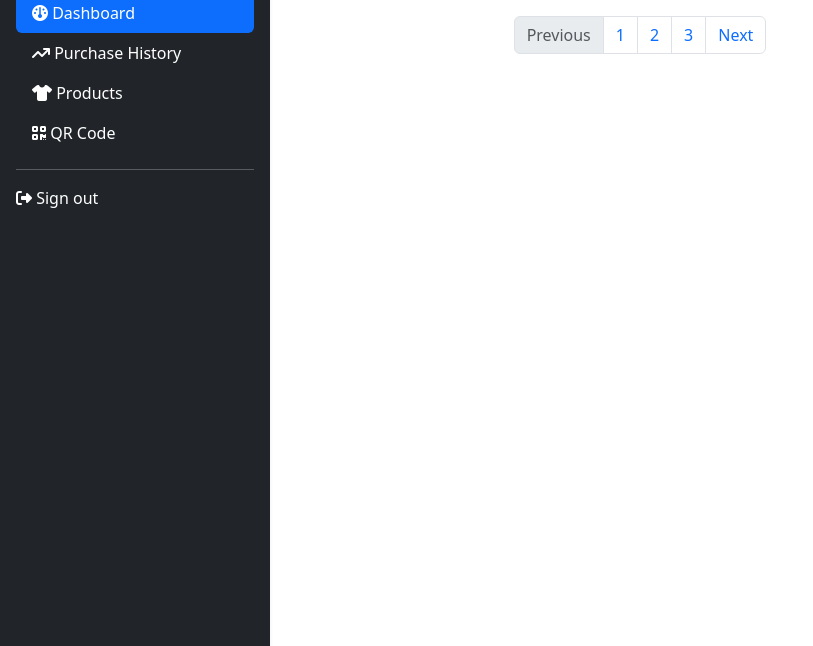
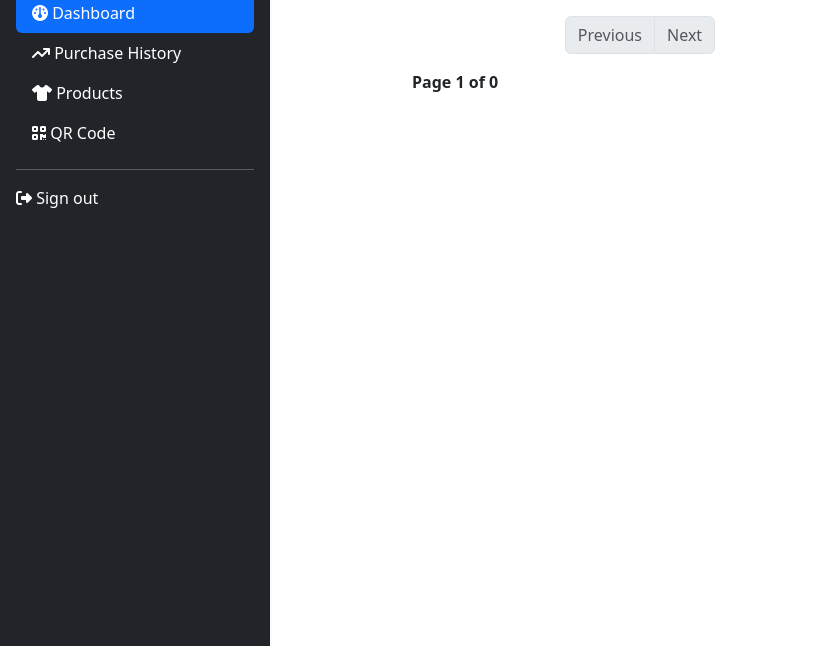
Before and after one commit to Deskud/UniformSM-Thesis-2024-2025-, a PHP site: page /Dashboard.php in a window 1280 px wide. Shown: the part 154-800 px from the top of the page, without its empty margins (0-813 px from the left). Run offline with PHP 8.4, Linux system fonts and the light colour scheme; a user stored in the database is signed in; data that the repository does not hold is empty; some libraries are stand-ins or nearby versions.

Commit message:
Working pagination for dashboard

```diff
--- a/Dashboard-table.php
+++ b/Dashboard-table.php
@@ -1,9 +1,64 @@
+<!--
+
+Reference for pagination
+https://www.youtube.com/watch?v=7dQAv0icVGk
+
+
+-->
 <?php
-include "dbconnection.php";
+include "dbconnection.php"; //Calls connection to local database
 
-$query = "SELECT * FROM products";
+// $query = "SELECT * FROM products"; //Selects the table name
+
+
+
+//PAGINATION start
+
+
+if (isset($_GET['page_no']) && $_GET['page_no'] !== "") {
+  $page_no = $_GET['page_no'];
+} else {
+  $page_no = 1;
+}
+
+//Total records to display in the table
+$total_records_per_page = 10;
+
+//Page offset
+$offset = ($page_no - 1) * $total_records_per_page;
+
+//Next Page
+$next_page = $page_no + 1;
+//Previous Page
+$previous_page = $page_no - 1;
+
+//Total Count of records
+$result_record_count = mysqli_query($conne, "SELECT COUNT(*) as total_records FROM products");
+
+//Total records
+$records = mysqli_fetch_assoc($result_record_count);
+
+$total_records = $records['total_records'];
+
+// PHP math -Ceil function rounds the number up to the nearest integer. Float value result.
+//related to the number of data
+$total_no_of_pages = ceil($total_records / $total_records_per_page);
+
+
+
+
+
+
+//---Query---
+
+
+// Limits the page to display. In this case the limit is 10 per page (change if needed).
+//Offset means it can show the rest of the data but its limited on what page number the user is in (hirap i explain)
+$query = "SELECT * FROM products LIMIT $offset, $total_records_per_page";
+
 $result = mysqli_query($conne, $query);
 
+//Pagination End
 ?>
 <div class="container-xl">
   <div class="table-responsive">
@@ -34,4 +89,42 @@ $result = mysqli_query($conne, $query);
     ?>
     </table>
   </div>
+  <!-- Page Search -->
+  <nav aria-label="Search results pages">
+    <ul class="pagination justify-content-center">
+      <div class="pagination">
+        <li class="page-item">
+          <a class="page-link <?= ($page_no <= 1) ? 'disabled' : ''; ?>" <?= ($page_no > 1) ? 'href=?page_no=' . $previous_page : ''; ?>>Previous</a>
+        </li>
+
+
+        <?php
+        // Counts how many pages to display based on the data on the database
+        for ($counter = 1; $counter <= $total_no_of_pages; $counter++) { ?>
+          <?php if ($page_no != $counter) { ?>
+
+
+            <li class="page-item"><a class="page-link" href="?page_no=<?= $counter; ?>"><?= $counter; ?></a></li>
+          <?php } else { ?>
+
+            <!-- Highlights current page number -->
+            <li class="page-item"><a class="page-link active"><?= $counter; ?></a></li>
+
+          <?php } ?>
+
+        <?php } ?>
+
+
+
+
+
+        <li class="page-item">
+          <a class="page-link <?= ($page_no >= $total_no_of_pages) ? 'disabled' : ''; ?>" <?= ($page_no < $total_no_of_pages) ? 'href=?page_no=' . $next_page : ''; ?>>Next</a>
+        </li>
+      </div>
+    </ul>
+  </nav>
+  <div class="page-info">
+    <strong>Page <?= $page_no; ?> of <?= $total_no_of_pages; ?></p>
+  </div>
 </div>
--- a/Dashboard.php
+++ b/Dashboard.php
@@ -32,6 +32,8 @@ $username = $_SESSION['admin'];
   <div id="Sidebar-bootstrap" class="shadow-sm d-flex flex-column flex-shrink-0 p-3 text-bg-dark side d-none d-md-block col" style="width: 270px;">
     <a href="#" class="d-flex align-items-center mb-3 mb-md-0 me-md-auto text-white text-decoration-none">
       <span class="fs-4">
+
+        <!-- Shows the name of the user based on the username of the user -->
         <?= $_SESSION['admin']; ?>
       </span>
     </a>
@@ -75,23 +77,6 @@ $username = $_SESSION['admin'];
 
       <!-- Dashboard Table  -->
       <?php include "Dashboard-table.php"; ?>
-
-      <!-- Page Search -->
-      <nav aria-label="Search results pages">
-        <ul class="pagination justify-content-center">
-          <div class="pagination">
-            <li class="page-item disabled">
-              <a class="page-link">Previous</a>
-            </li>
-            <li class="page-item"><a class="page-link" href="#">1</a></li>
-            <li class="page-item"><a class="page-link" href="#">2</a></li>
-            <li class="page-item"><a class="page-link" href="#">3</a></li>
-            <li class="page-item">
-              <a class="page-link" href="#">Next</a>
-          </div>
-          </li>
-        </ul>
-      </nav>
     </div>
   </div>
 
```
